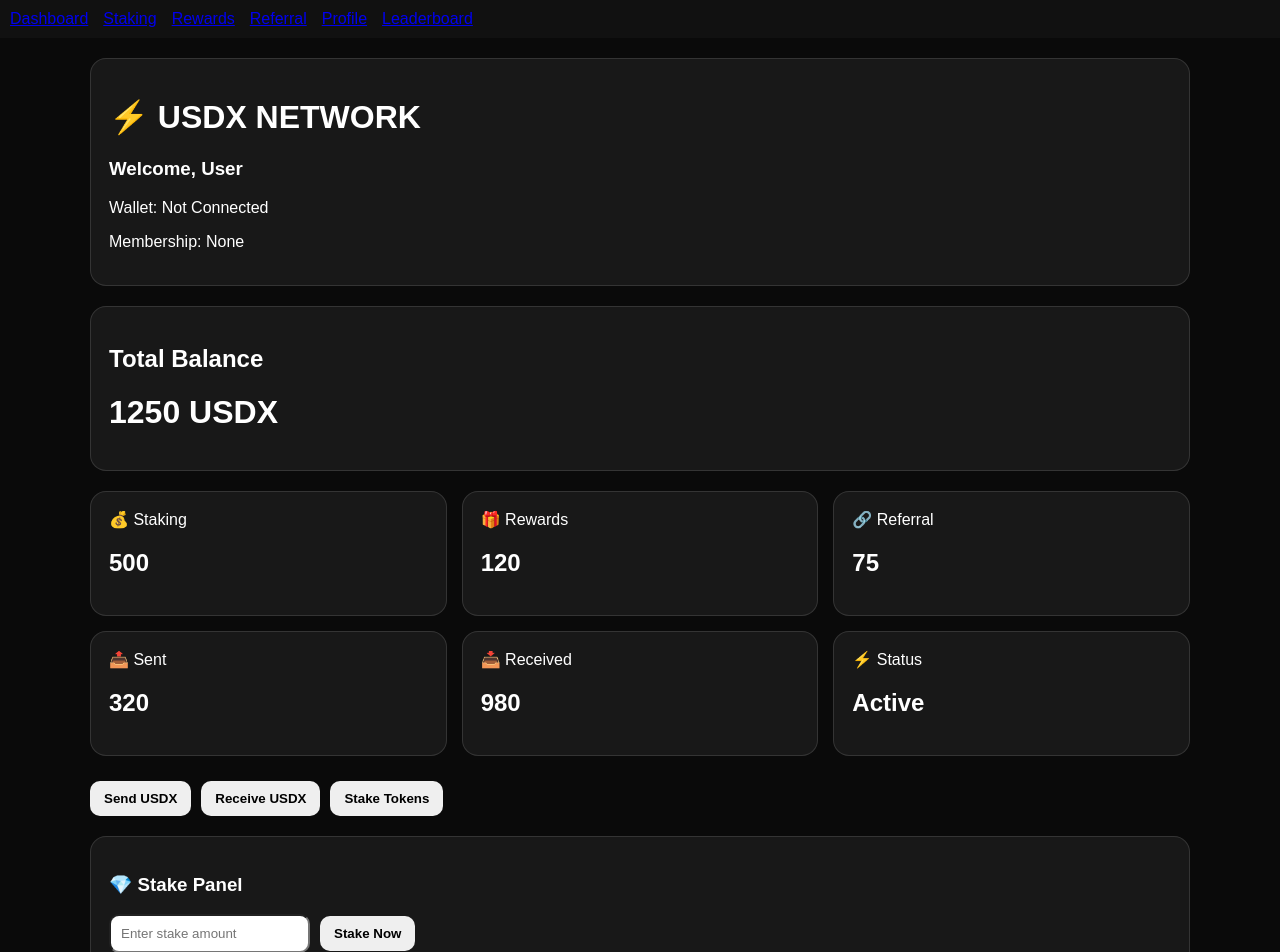
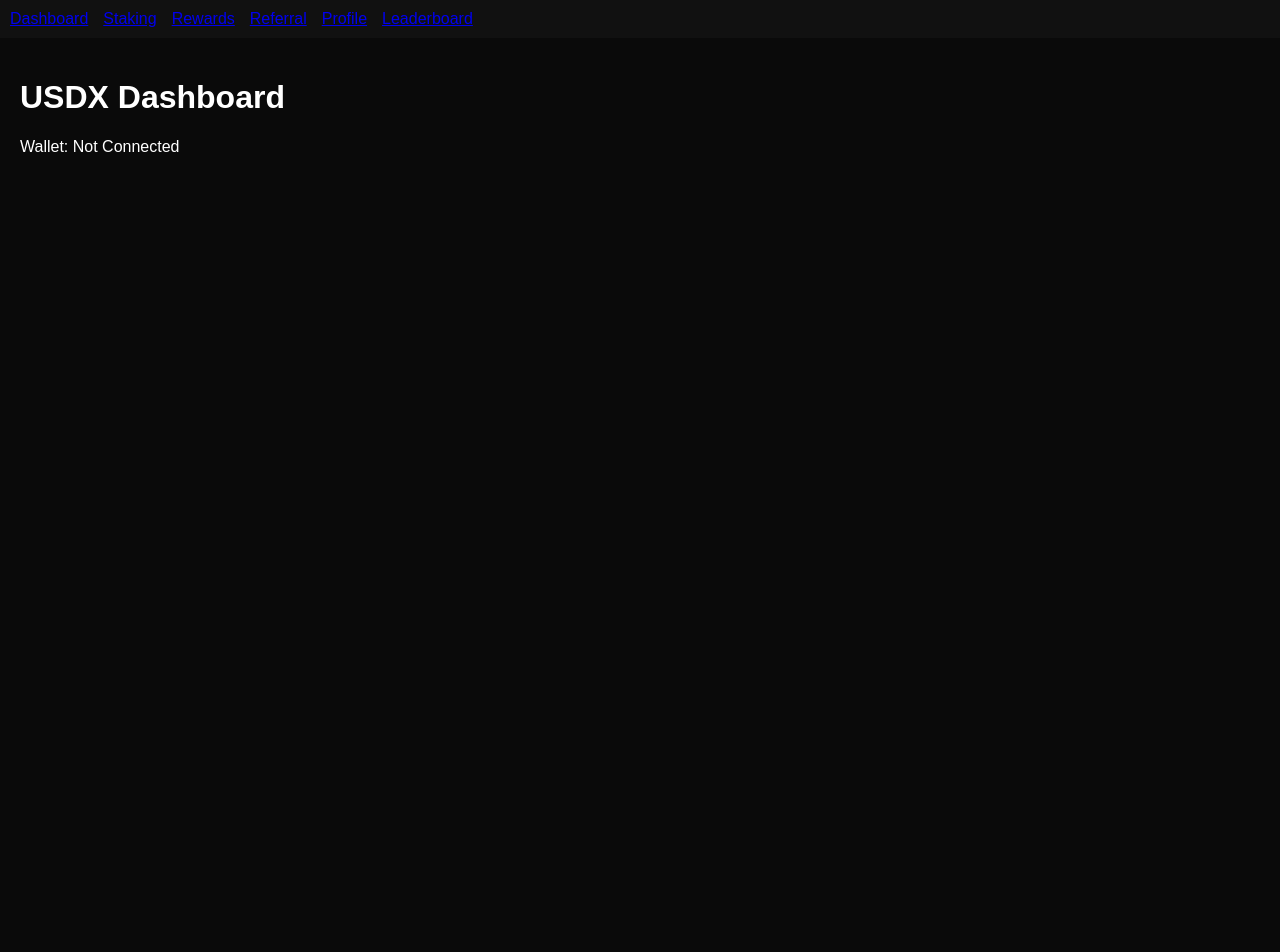
Before and after one commit to usdxofficialdev/-Dead-Token-Exchange-, a Next.js app: page /dashboard in a window 1280 px wide. Shown: the top 952 px of the page. After the commit the page ends 878 px from the top, so only its background shows below. Built offline with nearby package versions, Linux system fonts and the light colour scheme.

Commit message:
Update page.tsx

```diff
--- a/app/dashboard/page.tsx
+++ b/app/dashboard/page.tsx
@@ -2,146 +2,23 @@
 
 import { useEffect, useState } from "react";
 
-declare global {
-  interface Window {
-    ethereum?: any;
-  }
-}
-
 export default function Dashboard() {
   const [wallet, setWallet] = useState<string | null>(null);
-  const [userName, setUserName] = useState("User");
-  const [membership, setMembership] = useState<string | null>(null);
-
-  const [stakeAmount, setStakeAmount] = useState("");
-  const [staked, setStaked] = useState(0);
 
   useEffect(() => {
     const w = localStorage.getItem("wallet");
     if (w) setWallet(w);
-
-    const n = localStorage.getItem("username");
-    if (n) setUserName(n);
-
-    const m = localStorage.getItem("membership");
-    if (m) setMembership(m);
   }, []);
 
-  const data = {
-    balance: 1250,
-    staking: 500,
-    rewards: 120,
-    referral: 75,
-    sent: 320,
-    received: 980
-  };
-
-  const receiveUSDX = () => {
-    if (!wallet) return alert("Wallet not connected");
-    navigator.clipboard.writeText(wallet);
-    alert("Wallet copied!");
-  };
-
-  const sendUSDX = async () => {
-    if (!window.ethereum) return alert("MetaMask install karo");
-
-    const accounts = await window.ethereum.request({
-      method: "eth_requestAccounts",
-    });
-
-    const from = accounts[0];
-
-    await window.ethereum.request({
-      method: "eth_sendTransaction",
-      params: [{ from, to: from, value: "0x0" }]
-    });
-  };
-
-  const stakeTokens = () => {
-    if (!stakeAmount) return alert("Amount enter karo");
-
-    const value = Number(stakeAmount);
-    if (isNaN(value) || value <= 0) return alert("Valid amount daalo");
-
-    setStaked(prev => prev + value);
-    setStakeAmount("");
-  };
-
   return (
-    <div className="container">
-
-      {/* HEADER */}
-      <div className="card">
-        <h1>⚡ USDX NETWORK</h1>
-        <h3>Welcome, {userName}</h3>
-
-        <p className="muted">Wallet: {wallet || "Not Connected"}</p>
-        <p className="muted">Membership: {membership || "None"}</p>
-      </div>
-
-      {/* BALANCE */}
-      <div className="card" style={{ marginTop: "20px" }}>
-        <h2>Total Balance</h2>
-        <h1>{data.balance} USDX</h1>
-      </div>
-
-      {/* STATS */}
-      <div className="grid-3" style={{ marginTop: "20px" }}>
-        <div className="card">💰 Staking <h2>{data.staking + staked}</h2></div>
-        <div className="card">🎁 Rewards <h2>{data.rewards}</h2></div>
-        <div className="card">🔗 Referral <h2>{data.referral}</h2></div>
-        <div className="card">📤 Sent <h2>{data.sent}</h2></div>
-        <div className="card">📥 Received <h2>{data.received}</h2></div>
-        <div className="card">⚡ Status <h2>Active</h2></div>
-      </div>
-
-      {/* ACTIONS */}
-      <div className="flex" style={{ marginTop: "25px" }}>
-        <button className="btn btn-primary" onClick={sendUSDX}>
-          Send USDX
-        </button>
-
-        <button className="btn btn-secondary" onClick={receiveUSDX}>
-          Receive USDX
-        </button>
-
-        <button className="btn btn-warning">
-          Stake Tokens
-        </button>
-      </div>
-
-      {/* STAKE PANEL */}
-      <div className="card" style={{ marginTop: "20px" }}>
-        <h3>💎 Stake Panel</h3>
-
-        <input
-          value={stakeAmount}
-          onChange={(e) => setStakeAmount(e.target.value)}
-          placeholder="Enter stake amount"
-          style={{
-            padding: "10px",
-            borderRadius: "10px",
-            marginRight: "10px"
-          }}
-        />
-
-        <button className="btn btn-warning" onClick={stakeTokens}>
-          Stake Now
-        </button>
-
-        <p className="muted" style={{ marginTop: "10px" }}>
-          Total Staked: {staked}
-        </p>
-      </div>
-
-      {/* ACTIVITY */}
-      <div className="card" style={{ marginTop: "25px" }}>
-        <h3>📊 Activity</h3>
-        <p>• Sent 50 USDX</p>
-        <p>• Received 120 USDX</p>
-        <p>• Staked 200 USDX</p>
-      </div>
-
+    <div style={{
+      padding: "20px",
+      color: "#fff",
+      background: "#0a0a0a",
+      minHeight: "100vh"
+    }}>
+      <h1>USDX Dashboard</h1>
+      <p>Wallet: {wallet || "Not Connected"}</p>
     </div>
   );
 }
```
